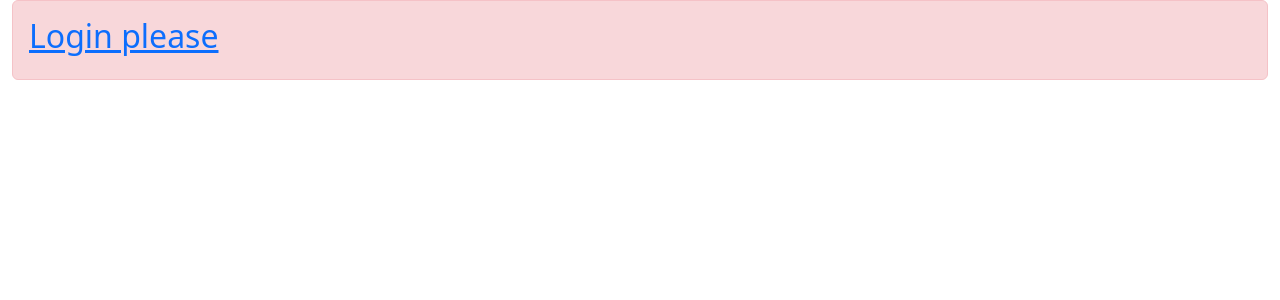
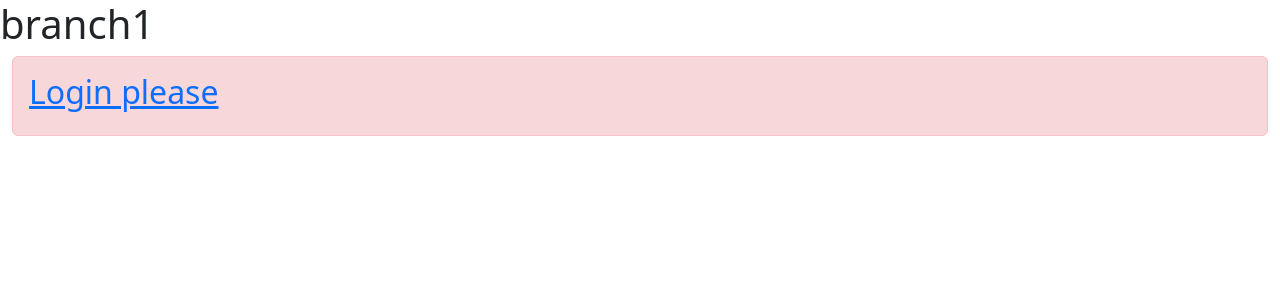
Before and after one commit to NE0manceR/test-admin, a PHP site: page /admin.php in a window 1280 px wide. Shown: the top 300 px of the page. Run offline with PHP 8.4, Linux system fonts and the light colour scheme.

Commit message:
branch1 h1

```diff
--- a/admin.php
+++ b/admin.php
@@ -21,6 +21,7 @@
     </style>
 </head>
 <body>
+<h1>branch1</h1>
 <?php
 if (!empty($_SESSION['login'])) { ?>
     <div class="container">
```
